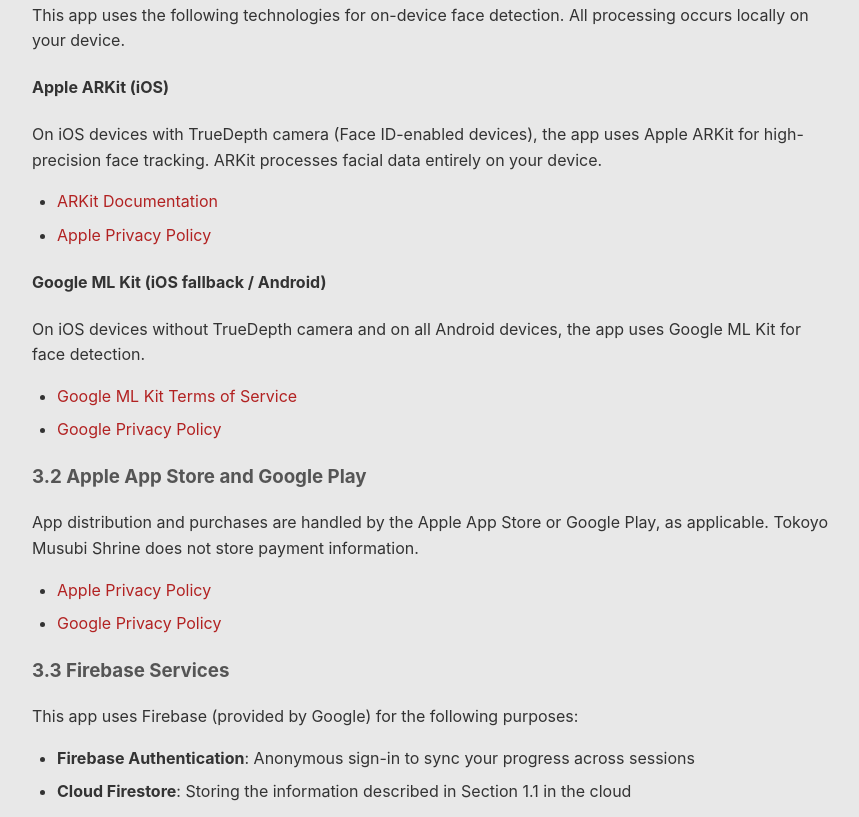
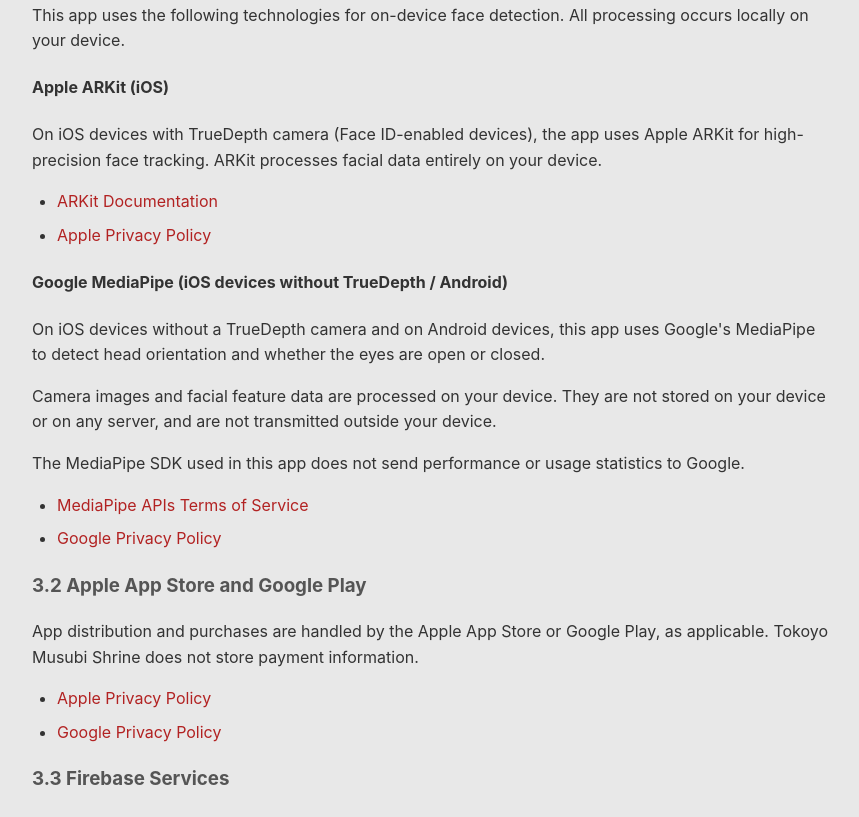
Before and after one commit to dipice/TM_Shrine-privacy, a plain HTML site: page privacy-policy.html in a window 1280 px wide. Shown: the part 1612-2429 px from the top of the page, without its empty margins (208-1067 px from the left). Drawn offline with Linux system fonts and the light colour scheme.

Commit message:
公開文書を更新

```diff
--- a/privacy-policy.html
+++ b/privacy-policy.html
@@ -112,7 +112,7 @@
     </div>
 
     <h1>Privacy Policy</h1>
-    <p class="last-updated">Last Updated: October 24, 2026</p>
+    <p class="last-updated">Last Updated: November 10, 2026</p>
 
     <p>This Privacy Policy explains how Tokoyo Musubi Shrine handles information when you use this mobile application.</p>
 
@@ -164,10 +164,12 @@
         <li><a href="https://www.apple.com/legal/privacy/" target="_blank">Apple Privacy Policy</a></li>
     </ul>
 
-    <h4>Google ML Kit (iOS fallback / Android)</h4>
-    <p>On iOS devices without TrueDepth camera and on all Android devices, the app uses Google ML Kit for face detection.</p>
+    <h4>Google MediaPipe (iOS devices without TrueDepth / Android)</h4>
+    <p>On iOS devices without a TrueDepth camera and on Android devices, this app uses Google's MediaPipe to detect head orientation and whether the eyes are open or closed.</p>
+    <p>Camera images and facial feature data are processed on your device. They are not stored on your device or on any server, and are not transmitted outside your device.</p>
+    <p>The MediaPipe SDK used in this app does not send performance or usage statistics to Google.</p>
     <ul>
-        <li><a href="https://developers.google.com/ml-kit/terms" target="_blank">Google ML Kit Terms of Service</a></li>
+        <li><a href="https://developers.google.com/edge/mediapipe/legal/tos" target="_blank">MediaPipe APIs Terms of Service</a></li>
         <li><a href="https://policies.google.com/privacy" target="_blank">Google Privacy Policy</a></li>
     </ul>
 
```
